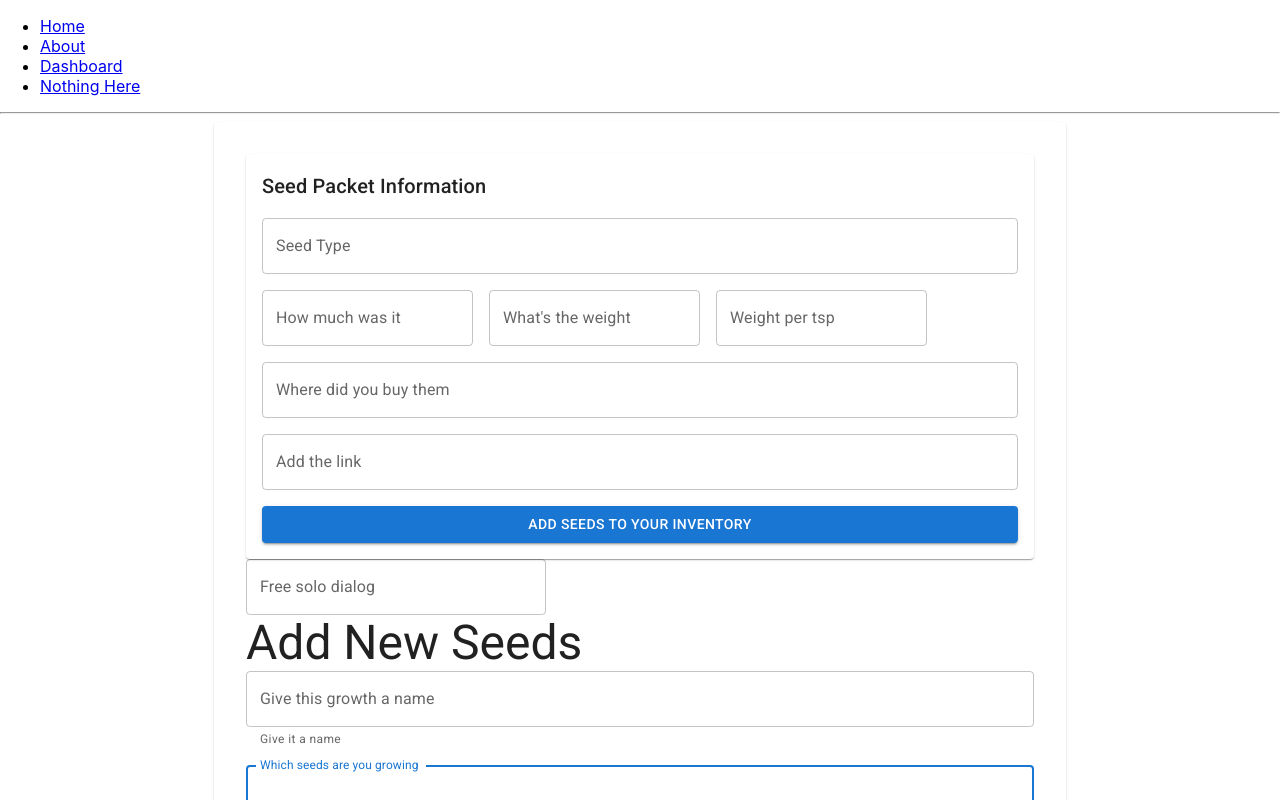
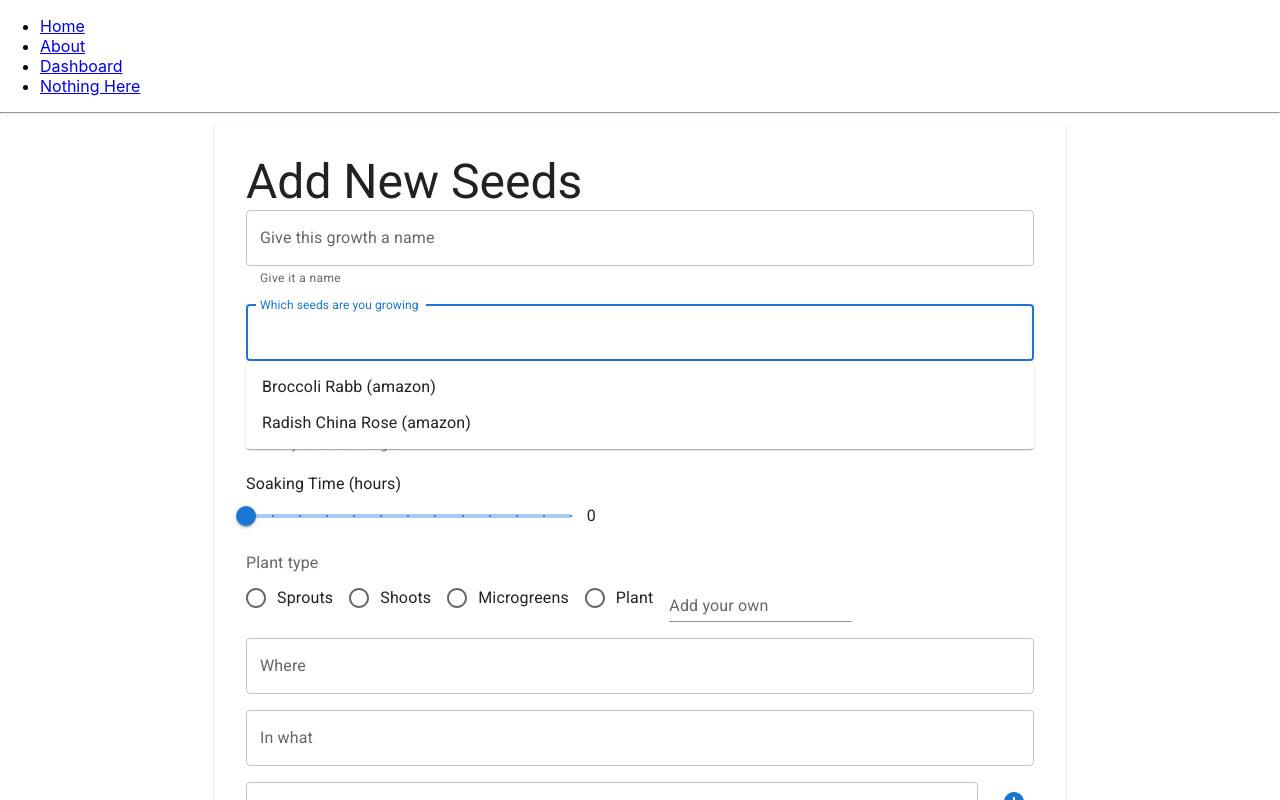
Before and after one commit to danppo/seed-task-tracker, a React (Create React App) app: page / in a window 1280 px wide. Both pictures are taken after a click on the element "Which seeds are you growing". Shown: the top 800 px of the page. Built offline with nearby package versions, Linux system fonts and the light colour scheme.

Commit message:
added inputable typeahead

```diff
--- a/src/components/form/form.tsx
+++ b/src/components/form/form.tsx
@@ -76,8 +76,7 @@ const Form = () => {
 
   return (
     <Card sx={{ minWidth: 275, maxWidth: 950, p: 4 }}>
-      <SeedEntry />
-      <TypeAheadInput />
+      {/* <SeedEntry /> */}
 
       <Typography variant="h3" component="h3">
         Add New Seeds
@@ -91,12 +90,7 @@ const Form = () => {
           onChange={(e: React.ChangeEvent<HTMLInputElement>) => setDisplayName(e.target.value)}
           // onBlur={() => console.log('Blured')}
         />
-        <TextField
-          fullWidth
-          id="seedVariety"
-          label="Which seeds are you growing"
-        />
-        {/* TODO: add seeds to seed type  */}
+        <TypeAheadInput />
 
           <AdornmentTypeInput
             adornmentInitialValue={weightVolumeOptions[1].value}
--- a/src/components/seedEntry/seedEntry.tsx
+++ b/src/components/seedEntry/seedEntry.tsx
@@ -3,8 +3,41 @@ import Card from '@mui/material/Card';
 import Typography from '@mui/material/Typography';
 import Button from '@mui/material/Button';
 import Stack from '@mui/material/Stack';
+import { useState } from 'react';
 
-const SeedEntry = () => {
+type Props = {
+  onClose?: () => void
+  seedNameInput?: string,
+}
+
+const SeedEntry = ({onClose, seedNameInput = ""}:Props) => {
+
+  const [seedName, setSeedName] = useState<string>(seedNameInput);
+  const [seedPrice, setSeedPrice] = useState<string | null>();
+  const [packetWeight, setPacketWeight] = useState<string | null>();
+  const [weightTsp, setWeightTsp] = useState<string | null>();
+  const [shop, setShop] = useState<string | null>("");
+  const [link, setLink] = useState<string | null>("");
+
+// TODO: handle submit push new value to server
+  const handleSubmit = () => {
+    console.log("submit");
+    if (onClose) {
+      onClose();
+    }
+  }
+
+  // TODO: validate inputs are numbers
+  const isNumbers = (inValue:string) => {
+    const chars = /^([0-9]+\.?[0-9]*|\.[0-9]+)$/;
+    if ((inValue.match(chars))) {
+      console.log('is match');
+
+    } else {
+      console.log('Failed');
+
+    }
+  };
 
   return (
     <>
@@ -13,19 +46,25 @@ const SeedEntry = () => {
           <Typography variant="h6" component="h6">
             Seed Packet Information
           </Typography>
-          <TextField  id="seedType" label="Seed Type" />
+          <TextField label="Seed Name" onChange={(e) => {setSeedName(e.target.value)}} value={seedName}/>
           <Stack spacing={2}  direction="row" >
-            <TextField  id="seedPrice" label="How much was it" />
-            <TextField  id="seedPriceWeight" label="What's the weight" />
-            <TextField  id="weighttsp" label="Weight per tsp" />
+            <TextField label="Packet price" onChange={(e) => {setSeedPrice(e.target.value)}} value={seedPrice}/>
+            <TextField label="packet weight" onChange={(e) => {setPacketWeight(e.target.value)}} value={packetWeight}/>
+            <TextField label="Weight per tsp" onChange={(e) => {setWeightTsp(e.target.value)}} value={weightTsp}/>
           </Stack>
-          <TextField fullWidth id="seedPurchase" label="Where did you buy them" />
-          <TextField fullWidth id="link" label="Add the link" />
+          <TextField fullWidth id="seedPurchase" label="Seller name" onChange={(e) => {setShop(e.target.value)}} value={shop}/>
+          <TextField fullWidth id="link" label="Purchase link" onChange={(e) => {setLink(e.target.value)}} value={link}/>
           <Button
             variant="contained"
-            // onClick={() => onSubmit()}
+            onClick={handleSubmit}
           >
-            Add seeds to your inventory
+            Add to your inventory
+          </Button>
+          <Button
+
+            onClick={onClose}
+          >
+            Close
           </Button>
         </Stack>
       </Card>
--- a/src/components/typeAheadInput/typeAheadInput.tsx
+++ b/src/components/typeAheadInput/typeAheadInput.tsx
@@ -1,191 +1,93 @@
 import * as React from 'react';
 import TextField from '@mui/material/TextField';
 import Dialog from '@mui/material/Dialog';
-import DialogTitle from '@mui/material/DialogTitle';
-import DialogContent from '@mui/material/DialogContent';
-import DialogContentText from '@mui/material/DialogContentText';
-import DialogActions from '@mui/material/DialogActions';
-import Button from '@mui/material/Button';
 import seedCatalogue, { SeedItemInterface } from '../../data/seedCatalogue';
 import Autocomplete, { createFilterOptions } from '@mui/material/Autocomplete';
 import SeedEntry from '../seedEntry/seedEntry';
 import { FilterOptionsState } from '@mui/material';
 
-const filter = createFilterOptions<FilmOptionType>();
-
+const filter = createFilterOptions<SeedItemInterface>();
 
 const TypeAheadInput = () => {
 
-  const [value, setValue] = React.useState<FilmOptionType | null>(null);
+  const [value, setValue] = React.useState<SeedItemInterface | null>(null);
   const [open, toggleOpen] = React.useState(false);
 
   const [seedList, setSeedList] = React.useState<SeedItemInterface[]>(seedCatalogue);
 
   const handleClose = () => {
-    console.log('Handle close');
-
-    setDialogValue({
-      title: '',
-      year: '',
-    });
+    setDialogValue("");
     toggleOpen(false);
   };
 
-  const [dialogValue, setDialogValue] = React.useState({
-    title: '',
-    year: '',
-  });
+  const [dialogValue, setDialogValue] = React.useState("");
 
-  const handleSubmit = (event: React.FormEvent<HTMLFormElement>) => {
-    console.log("handle Submit");
-
-    event.preventDefault();
-    setValue({
-      title: dialogValue.title,
-      year: parseInt(dialogValue.year, 10),
-    });
-    handleClose();
-  };
-
-  const handleChange = (newValue:string | FilmOptionType | null) => {
-    console.log('handle change');
-
+  const handleChange = (newValue:string | SeedItemInterface | null) => {
     if (typeof newValue === 'string') {
-      console.log(' change is string ');
-
       // timeout to avoid instant validation of the dialog's form.
       setTimeout(() => {
         toggleOpen(true);
-        setDialogValue({
-          title: newValue,
-          year: '',
-        });
+        setDialogValue(newValue);
       });
     } else if (newValue && newValue.inputValue) {
-      console.log('change is inputvlaue');
+      toggleOpen(true);
+      setDialogValue(newValue.inputValue);
+    } else {
 
-      toggleOpen(true);
-      setDialogValue({
-        title: newValue.inputValue,
-        year: '',
-      });
-    } else {
-      console.log('chaneg is else ');
-
+      console.log('setting value');
+      console.log(newValue);
       setValue(newValue);
     }
   };
 
-  const filterOptions = (options: FilmOptionType[], params: FilterOptionsState<FilmOptionType>) => {
-    console.log('filter options');
+  const filterOptions = (options: SeedItemInterface[], params: FilterOptionsState<SeedItemInterface>) => {
 
     const filtered = filter(options, params);
     if (params.inputValue !== '') {
       filtered.push({
         inputValue: params.inputValue,
-        title: `Add "${params.inputValue}"`,
+        seedName: `Add "${params.inputValue}"`,
       });
     }
     return filtered;
   };
 
-  const getLabelOptions = (option: FilmOptionType) => {
-    console.log('get label options');
-    console.log(option);
-
+  const getLabelOptions = (option: SeedItemInterface) => {
 
     // e.g value selected with enter, right from the input
     if (typeof option === 'string') {
-      console.log('string');
-
       return option;
     }
     if (option.inputValue) {
-      console.log('inputVlaue');
-
       return option.inputValue;
     }
-    return option.title;
+    return option.seedName;
   }
 
 
   return (
-    <React.Fragment>
+    <>
       <Autocomplete
         value={value}
         onChange={(event, newValue) => handleChange(newValue)}
         filterOptions={(options, params) => filterOptions(options, params)}
         id="free-solo-dialog-demo"
-      options={top100Films}
+        options={seedList}
         getOptionLabel={(option) => getLabelOptions(option)}
         selectOnFocus
         clearOnBlur
         handleHomeEndKeys
-      renderOption={(props, option) => <li {...props}>{option.title}</li>}
-      sx={{ width: 300 }}
+        renderOption={(props, option) => <li {...props}>{option.seedName} {option.shop ? `(${option.shop})` : ''}</li>}
+        // sx={{ width: 300 }}
         freeSolo
-      renderInput={(params) => <TextField {...params} label="Free solo dialog" />}
+        renderInput={(params) => <TextField {...params} label="Which seeds are you growing" />}
       />
 
       <Dialog open={open} onClose={handleClose}>
-      <SeedEntry />
-      <form onSubmit={handleSubmit}>
-        <DialogTitle>Add a new film</DialogTitle>
-        <DialogContent>
-          <DialogContentText>
-            Did you miss any film in our list? Please, add it!
-          </DialogContentText>
-          <TextField
-            autoFocus
-            margin="dense"
-            id="name"
-            value={dialogValue.title}
-            onChange={(event) =>
-              setDialogValue({
-                ...dialogValue,
-                title: event.target.value,
-              })
-            }
-            label="title"
-            type="text"
-            variant="standard"
-          />
-          <TextField
-            margin="dense"
-            id="name"
-            value={dialogValue.year}
-            onChange={(event) =>
-              setDialogValue({
-                ...dialogValue,
-                year: event.target.value,
-              })
-            }
-            label="year"
-            type="number"
-            variant="standard"
-          />
-        </DialogContent>
-        <DialogActions>
-          <Button onClick={handleClose}>Cancel</Button>
-          <Button type="submit">Add</Button>
-        </DialogActions>
-      </form>
+        <SeedEntry onClose={handleClose} seedNameInput={dialogValue}/>
       </Dialog>
-  </React.Fragment>
+  </>
   )
 };
 
 export default TypeAheadInput;
-
-interface FilmOptionType {
-  inputValue?: string;
-  title: string;
-  year?: number;
-}
-
-// Top 100 films as rated by IMDb users. http://www.imdb.com/chart/top
-const top100Films: readonly FilmOptionType[] = [
-  { title: 'The Shawshank Redemption', year: 1994 },
-  { title: 'The Godfather', year: 1972 },
-  { title: 'The Godfather: Part II', year: 1974 },
-];
--- a/src/data/seedCatalogue.tsx
+++ b/src/data/seedCatalogue.tsx
@@ -1,12 +1,13 @@
 
 export interface SeedItemInterface {
   seedName: string,
-  price: number,
-  weightGram: number,
-  gramTsp: number,
-  link: string,
-  pricePerGram: number,
-  shop: string
+  price?: number,
+  weightPacketGram?: number,
+  gramTsp?: number,
+  link?: string,
+  pricePerGram?: number,
+  shop?: string,
+  inputValue?: string,
 }
 
 
@@ -14,7 +15,7 @@ const seedCatalogue:SeedItemInterface[] = [
   {
     "seedName": "Broccoli Rabb",
     "price": 1.49,
-    "weightGram": 40,
+    "weightPacketGram": 40,
     "gramTsp": 3,
     "link": "https://www.amazon.co.uk/gp/product/B00AKH8VO0",
     "pricePerGram": 0.03725,
@@ -23,7 +24,7 @@ const seedCatalogue:SeedItemInterface[] = [
   {
     "seedName": "Radish China Rose",
     "price": 1.69,
-    "weightGram": 40,
+    "weightPacketGram": 40,
     "gramTsp": 3,
     "link": "https://www.amazon.co.uk/gp/product/B00NWGS85I/",
     "pricePerGram": 0.04225,
```
Lines whose indentation alone changed are shown as unchanged.
